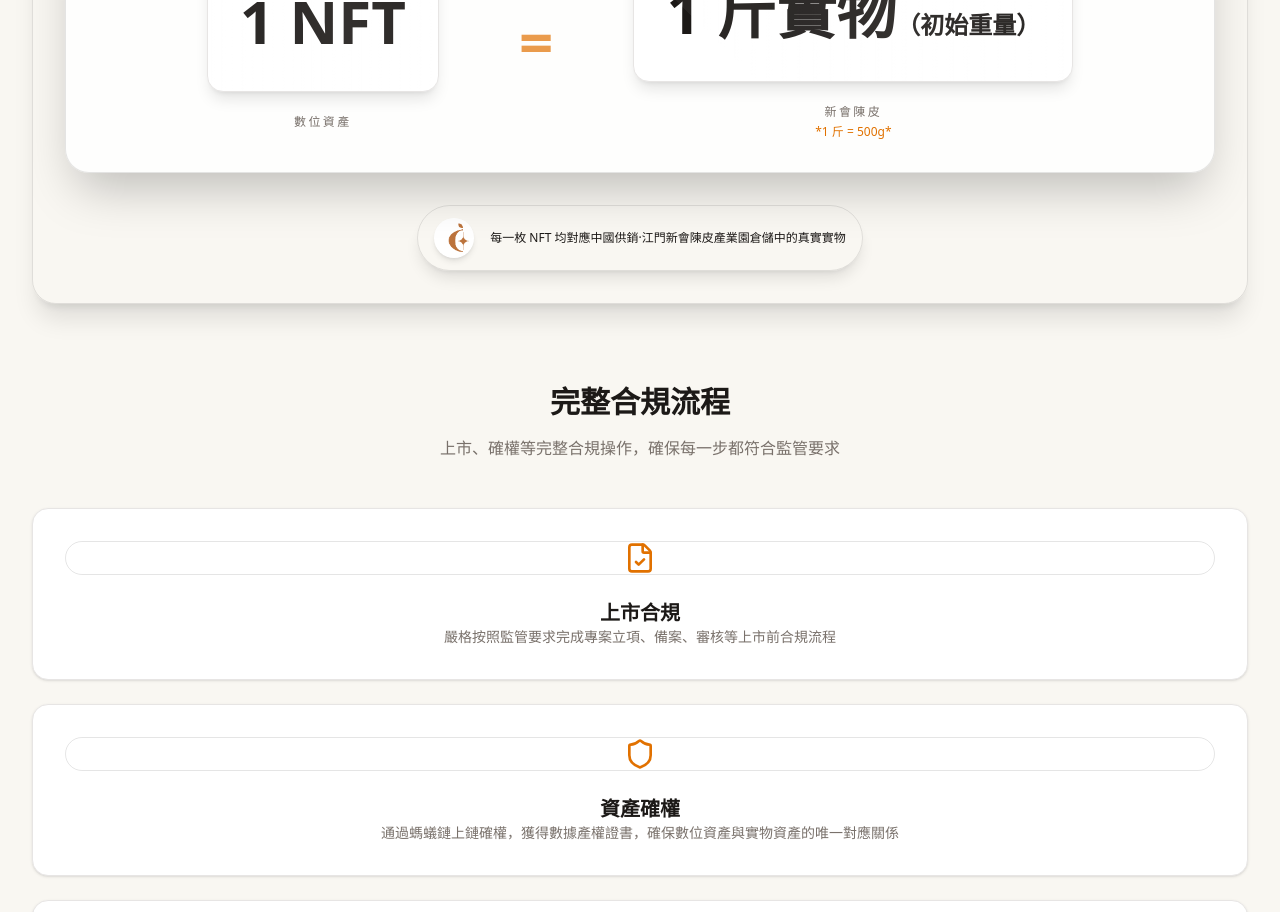
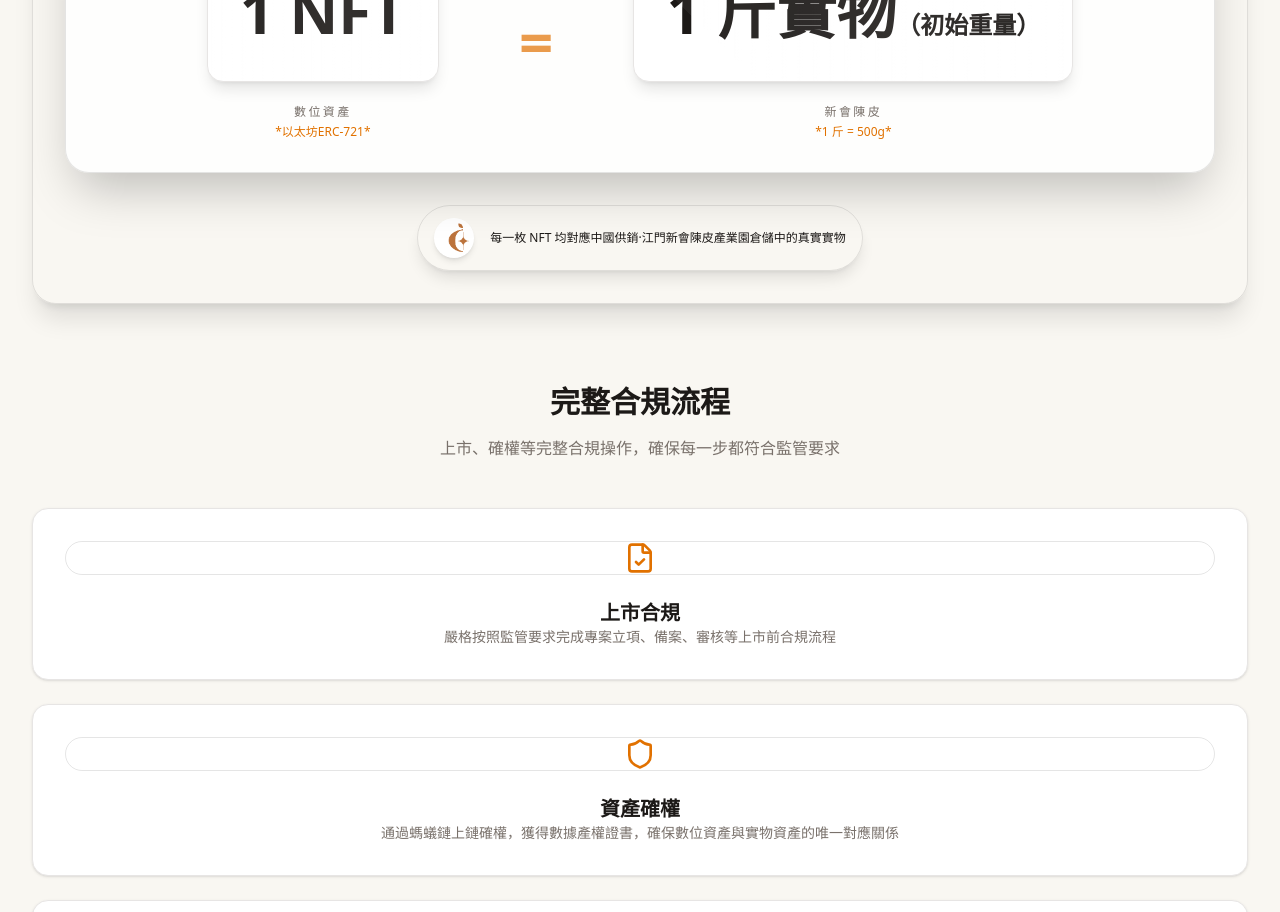
Before and after one commit to Web3gogogogogo/TimeVault-RWA, a Vue app: page / in a window 1280 px wide. Shown: the part 1660-2572 px from the top of the page. Built offline with nearby package versions, Linux system fonts and the light colour scheme.

Commit message:
娣诲姞NFT鏍囧噯璇存槑锛氬湪1 NFT涓嬫柟鏄剧ず浠ュお鍧奅RC-721鏍囪瘑

```diff
--- a/src/components/Compliance.vue
+++ b/src/components/Compliance.vue
@@ -55,6 +55,7 @@
                     <div class="text-stone-900 font-black text-5xl md:text-6xl leading-tight">1 NFT</div>
                   </div>
                   <div class="text-stone-500 text-xs uppercase tracking-[0.2em] font-medium">{{ $t('compliance.anchor.nft') }}</div>
+                  <div class="text-amber-600 text-xs mt-1 italic">*{{ $t('compliance.anchor.nftNote') }}*</div>
                 </div>
 
                 <!-- 等号连接 -->
--- a/src/i18n/locales/en.ts
+++ b/src/i18n/locales/en.ts
@@ -36,6 +36,7 @@ export default {
       title: 'Real Asset Backing',
       description: 'Each digital asset corresponds to physical Xinhui chenpi, ensuring asset authenticity and uniqueness',
       nft: 'Digital Asset',
+      nftNote: 'Ethereum ERC-721',
       physical: 'Xinhui Chenpi',
       physicalNote: '1 Jin = 500g',
       physicalUnit: '1 Jin Physical',
--- a/src/i18n/locales/zh-CN.ts
+++ b/src/i18n/locales/zh-CN.ts
@@ -36,7 +36,9 @@ export default {
       title: '真实锚定',
       description: '每一份数字资产均对应实物新会陈皮，确保资产真实性与唯一性',
       nft: '数字资产',
+      nftNote: '以太坊ERC-721',
       physical: '新会陈皮',
+      physicalNote: '1 斤 = 500g',
       physicalUnit: '1 斤实物',
       initialWeight: '（初始重量）',
       guarantee: '每一枚 NFT 均对应中国供销·江门新会陈皮产业园仓储中的真实实物',
--- a/src/i18n/locales/zh-TW.ts
+++ b/src/i18n/locales/zh-TW.ts
@@ -36,6 +36,7 @@ export default {
       title: '真實錨定',
       description: '每一份數位資產均對應實物新會陳皮，確保資產真實性與唯一性',
       nft: '數位資產',
+      nftNote: '以太坊ERC-721',
       physical: '新會陳皮',
       physicalNote: '1 斤 = 500g',
       physicalUnit: '1 斤實物',
```
